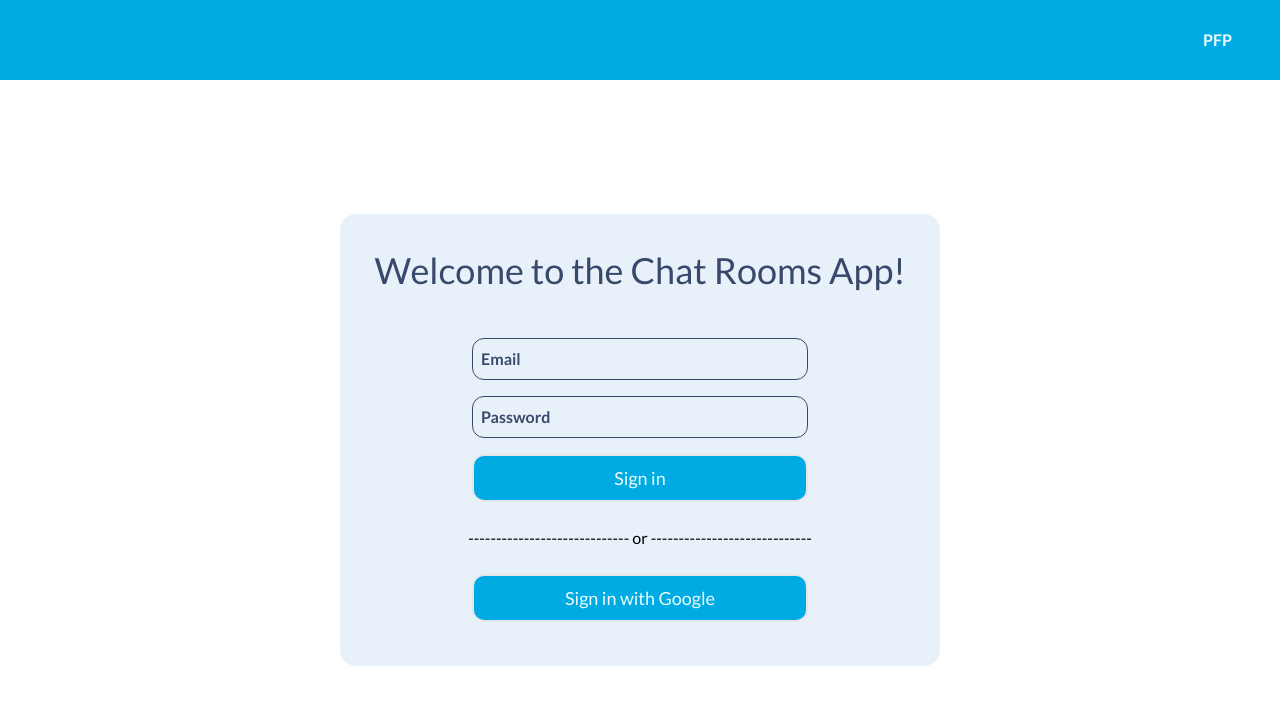
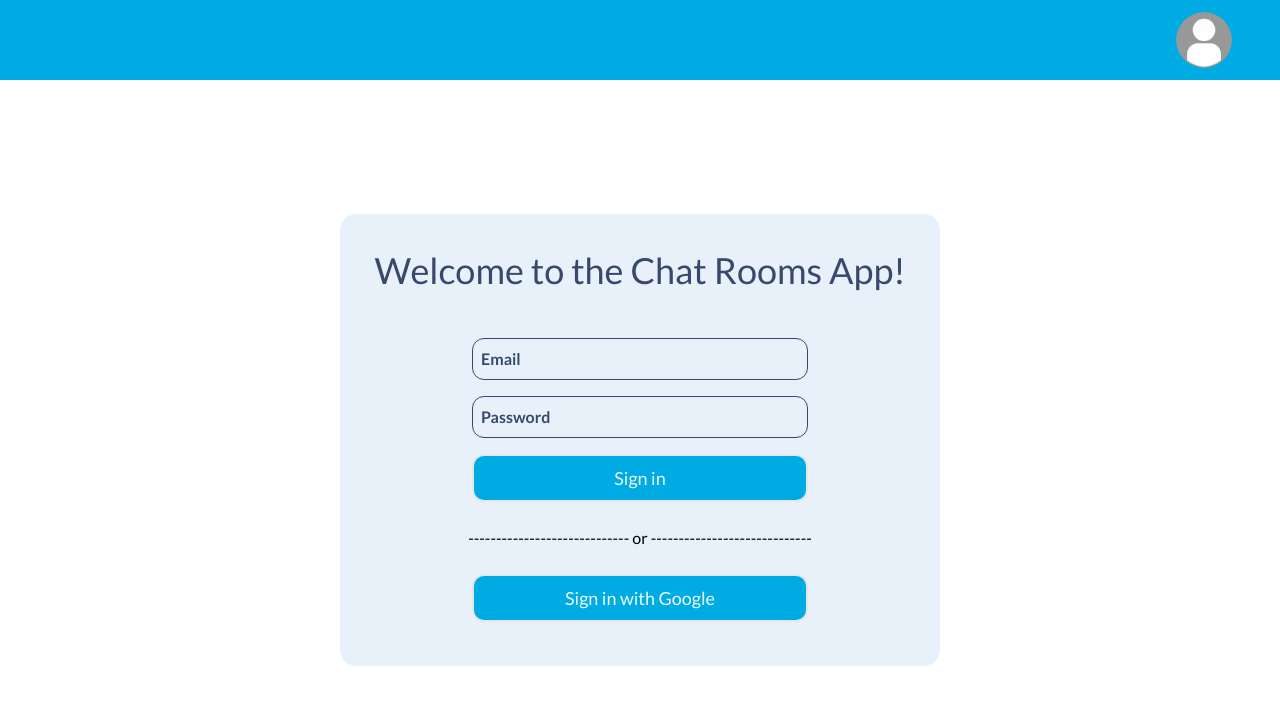
Before and after one commit to mgehrt1/chat-room, a Next.js app: page / in a window 1280 px wide. Shown: the top 704 px of the page. Built offline with nearby package versions, Linux system fonts and the light colour scheme; no server answers.

Commit message:
PFP working

```diff
--- a/app/page.tsx
+++ b/app/page.tsx
@@ -13,7 +13,7 @@ export default function App() {
 
     return (
         <div className="flex flex-col items-center min-w-screen min-h-screen">
-            <Nav />
+            <Nav user={user} />
             <div className="flex justify-center items-center flex-1">
                 <div className="bg-sky-blue rounded-2xl p-5 w-[600px]">
                     {user ? <RoomSelector /> : <SignIn />}
--- a/components/Message.tsx
+++ b/components/Message.tsx
@@ -1,5 +1,4 @@
 import { DocumentData } from "firebase/firestore";
-import { StringLiteral } from "typescript";
 
 interface Props {
     msg: DocumentData;
--- a/components/Nav.tsx
+++ b/components/Nav.tsx
@@ -1,7 +1,15 @@
-export default function Nav() {
+import { User } from "firebase/auth";
+
+interface Props {
+    user: User | null | undefined;
+}
+
+export default function Nav({ user }: Props) {
+    const photoURL: string = user?.photoURL ?? "/default-user.png";
+
     return (
         <nav className="flex justify-end items-center bg-light-blue w-full h-20">
-            <p className="text-white-blue font-bold mr-12">PFP</p>
+            <img src={photoURL} className="rounded-[28px] w-14 h-14 mr-12" alt="User's Profile Picture" />
         </nav>
     );
 }
```
Also changed, not shown: public/default-user.png (added).
